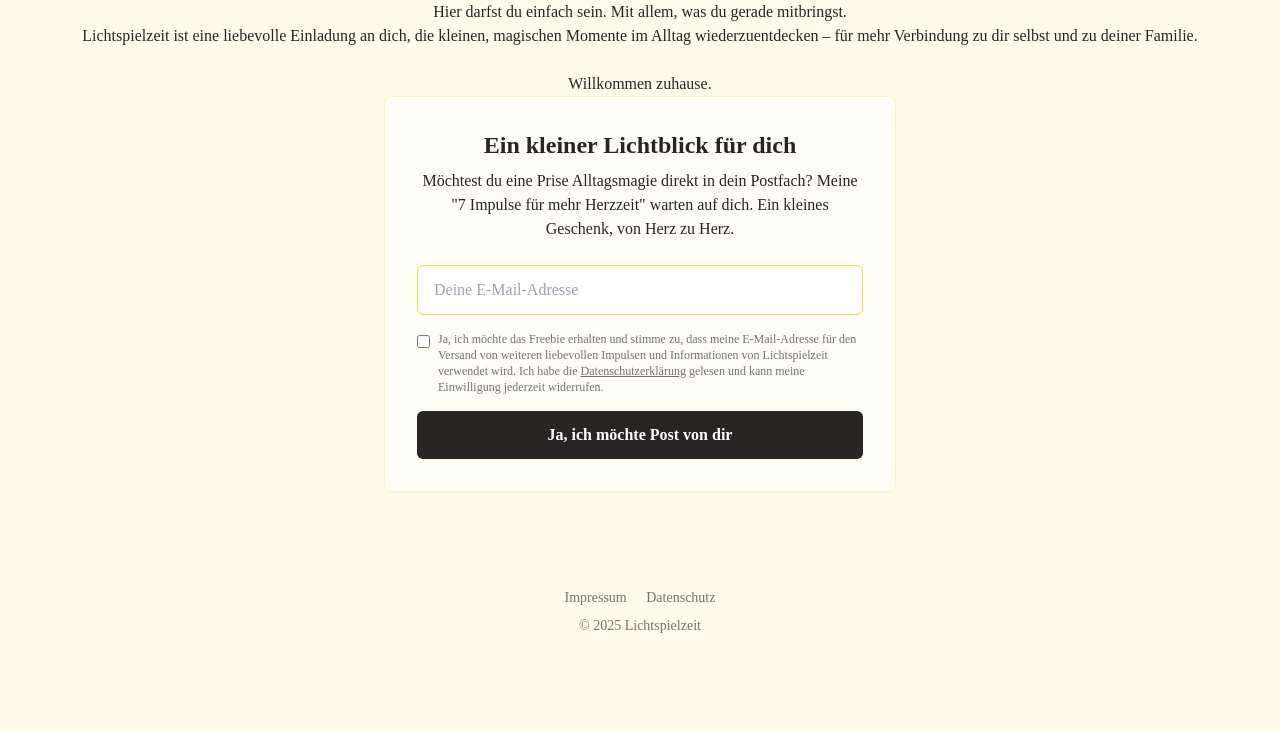
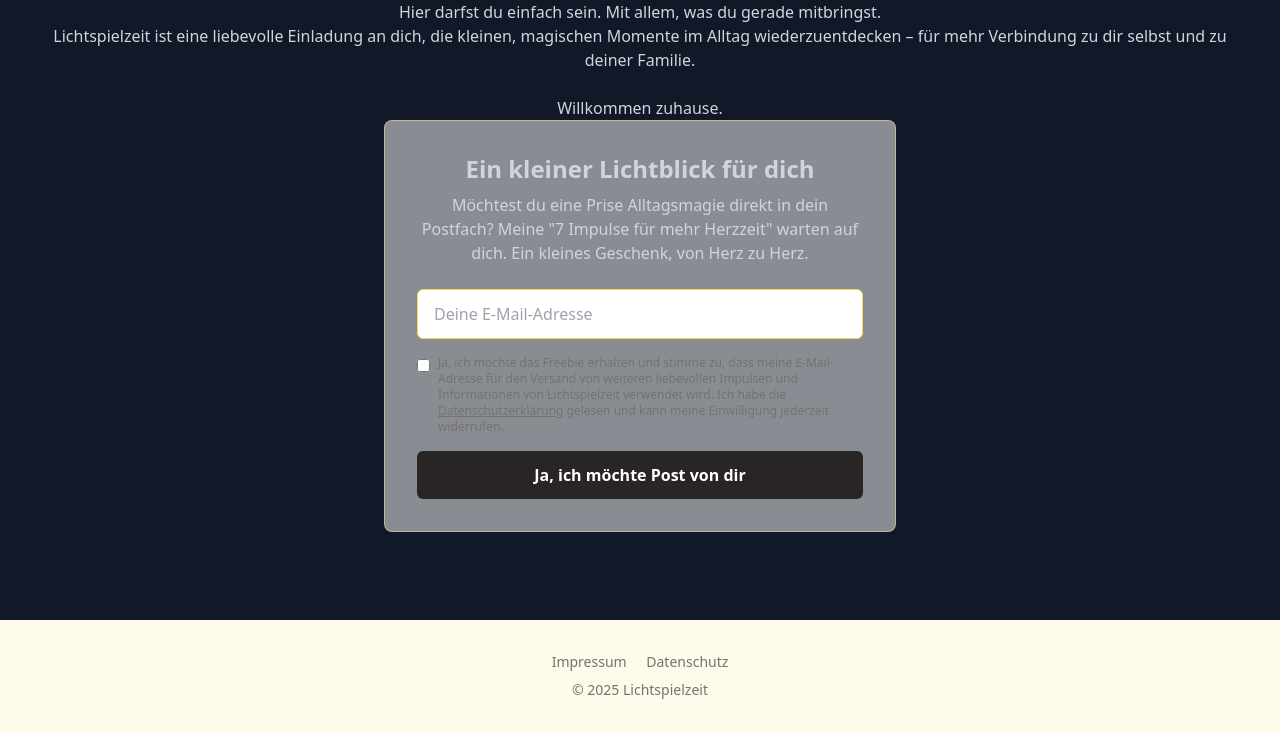
Before and after one commit to lichtspielzeit/lichtspielzeit-astro, an Astro site: page / in a window 1280 px wide. Shown: the part 180-912 px from the top of the page. Before the commit the page ends 848 px from the top, so only its background shows below. Built offline with nearby package versions, Linux system fonts and the light colour scheme; Astro itself is replaced by a stand-in of ours.

Commit message:
REFACTOR: Set background directly with Tailwind classes

```diff
--- a/src/layouts/Layout.astro
+++ b/src/layouts/Layout.astro
@@ -12,19 +12,12 @@ const { title } = Astro.props;
 		<meta name="viewport" content="width=device-width" />
 		<link rel="icon" type="image/svg+xml" href="/favicon.svg" />
 		<title>{title}</title>
-		<style is:global>
-    body {
-        font-family: 'Lora', serif;
-        background-color: #111827; /* Dunkler Hintergrund */
-        color: #d1d5db; /* Heller Text */
-    }
-</style>
 <script src="https://cdn.jsdelivr.net/npm/particles.js@2.0.0/particles.min.js"></script>
 	</head>
 	<body class="bg-amber-50 text-stone-800">
 <div id="particles-js" class="absolute inset-0 -z-10"></div>
 
-		<main class="container mx-auto px-8 py-16 text-center">
+<main class="bg-gray-900 text-gray-300 min-h-screen container mx-auto px-8 py-16 text-center">
 			<slot />
 		</main>
         <footer class="text-center py-8 text-sm text-stone-500">
@@ -37,7 +30,7 @@ const { title } = Astro.props;
     particlesJS("particles-js", {
       "particles": {
         "number": { "value": 50, "density": { "enable": true, "value_area": 800 } },
-        "color": { "value": "#ffffff" }, // Wir machen die Partikel jetzt weiß für besseren Kontrast
+        "color": { "value": "#9ca3af" }, // Wir machen die Partikel jetzt grau für besseren Kontrast
         "shape": { "type": "circle" },
         "opacity": { "value": 0.4, "random": true },
         "size": { "value": 2, "random": true },
```
